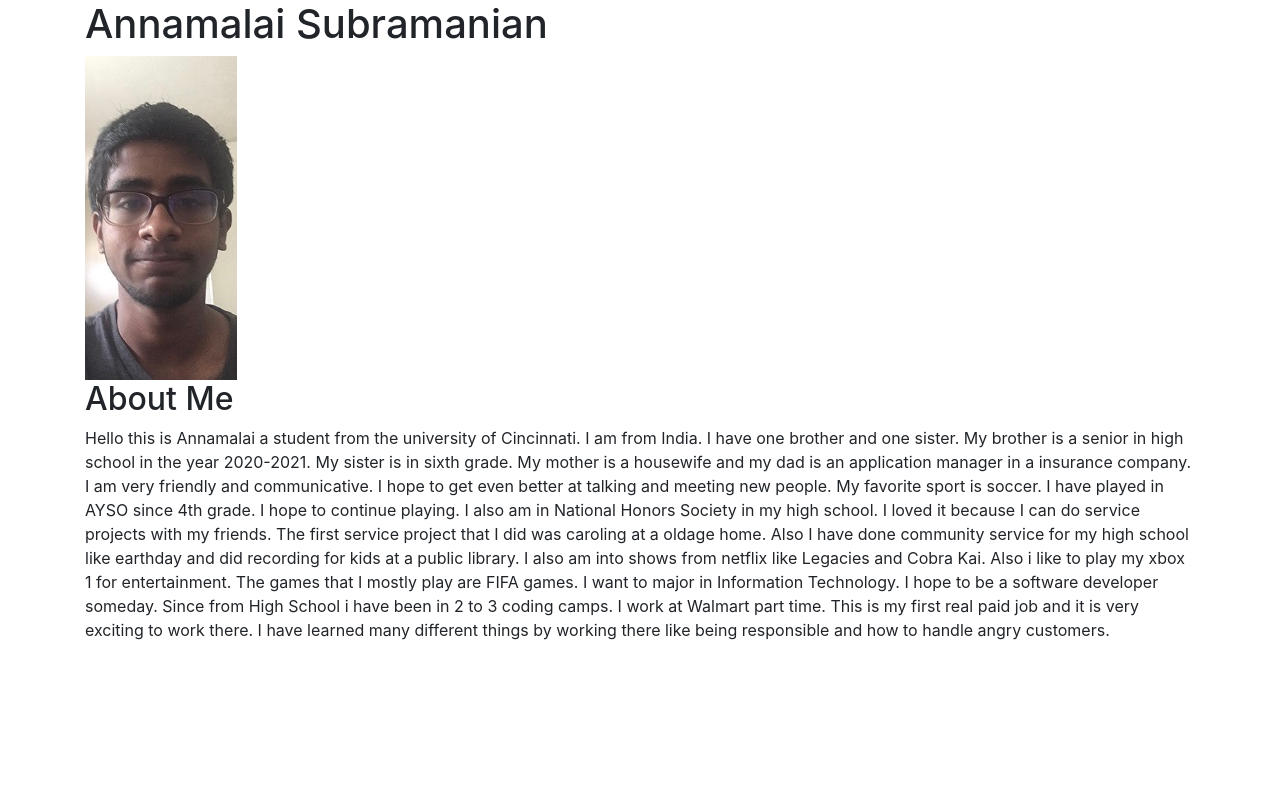
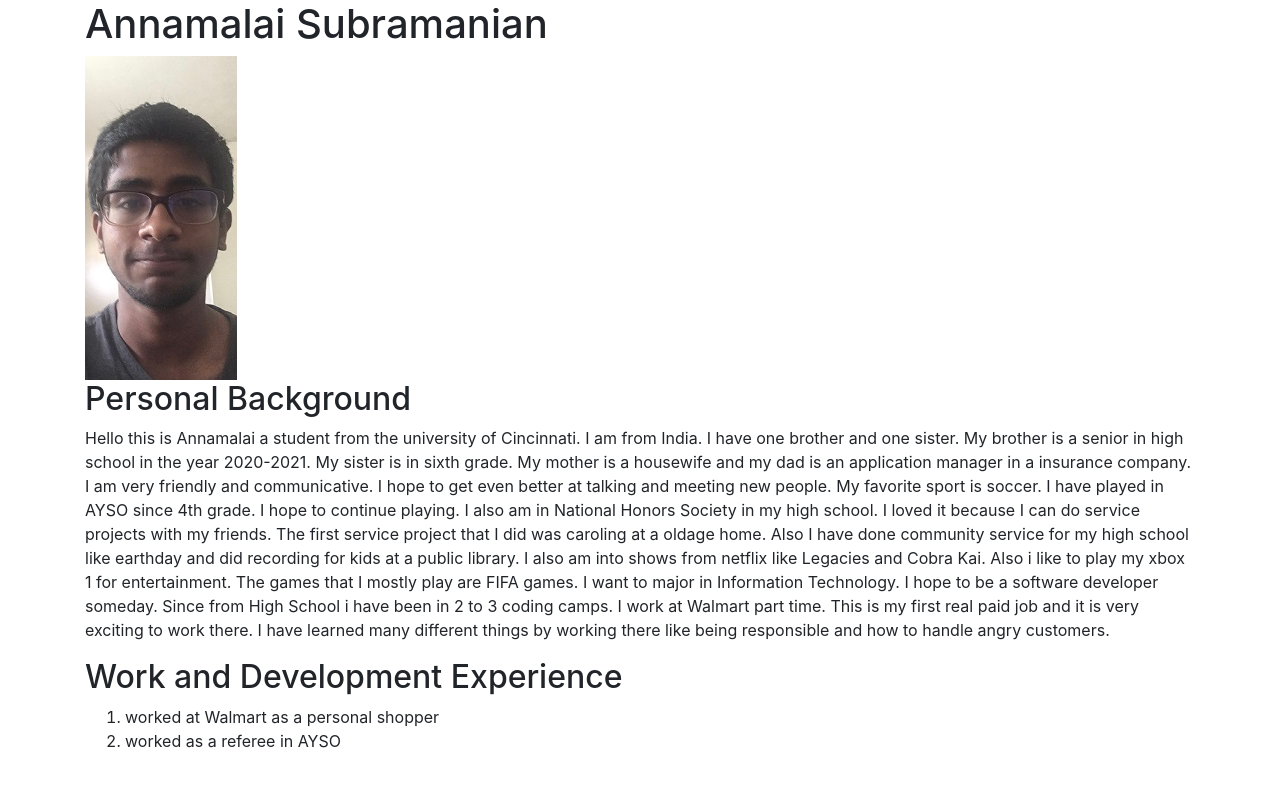
Before and after one commit to IT3049C-Students-Archive/1-online-portfolio-subrama2, a website: page index.html in a window 1280 px wide. Drawn offline with nearby package versions, Linux system fonts and the light colour scheme.

Commit message:
added experience section and fixed first section

```diff
--- a/index.html
+++ b/index.html
@@ -20,26 +20,39 @@
     <img src="resources/images/Me.jpg" />
 
     <div class='section' id="personalBackground">
-      <h2>About Me</h2>
+      <h2>Personal Background</h2>
 
-
+      <p>
         Hello this is Annamalai a student from the university of Cincinnati. I am from India. I have one brother and one
         sister. My brother is a senior in high school in the year 2020-2021. My sister is in sixth grade. My mother is a
         housewife and my dad is an application manager in a insurance company. I am very friendly and communicative. I
         hope to get even better at talking and meeting new people.
         My favorite sport is soccer. I have played in AYSO since 4th grade. I hope to continue playing. I also am in
-      National Honors Society in my high school. I loved it because I can do service projects with my friends. The first
+        National Honors Society in my high school. I loved it because I can do service projects with my friends. The
+        first
         service project that I did was caroling at a oldage home. Also I have done community service for my high school
-      like earthday and did recording for kids at a public library. I also am into shows from netflix like Legacies and
+        like earthday and did recording for kids at a public library. I also am into shows from netflix like Legacies
+        and
         Cobra Kai. Also i like to play my xbox 1 for entertainment. The games that I mostly play are FIFA games.
         I want to major in Information Technology. I hope to be a software developer someday. Since from High School i
         have been in 2 to 3 coding camps. I work at Walmart part time. This is my first real paid job and it is very
         exciting to work there. I have learned many different things by working there like being responsible and how to
         handle angry customers.
+      </p>
+
+    </div>
+    <div class='section' id="experience">
+      <h2>Work and Development Experience</h2>
+
+
+      <ol>
+        <li>worked at Walmart as a personal shopper</li>
+        <li>worked as a referee in AYSO</li>
+
+      </ol>
 
 
     </div>
-
 
   </div>
 
```
Lines whose indentation alone changed are shown as unchanged.
